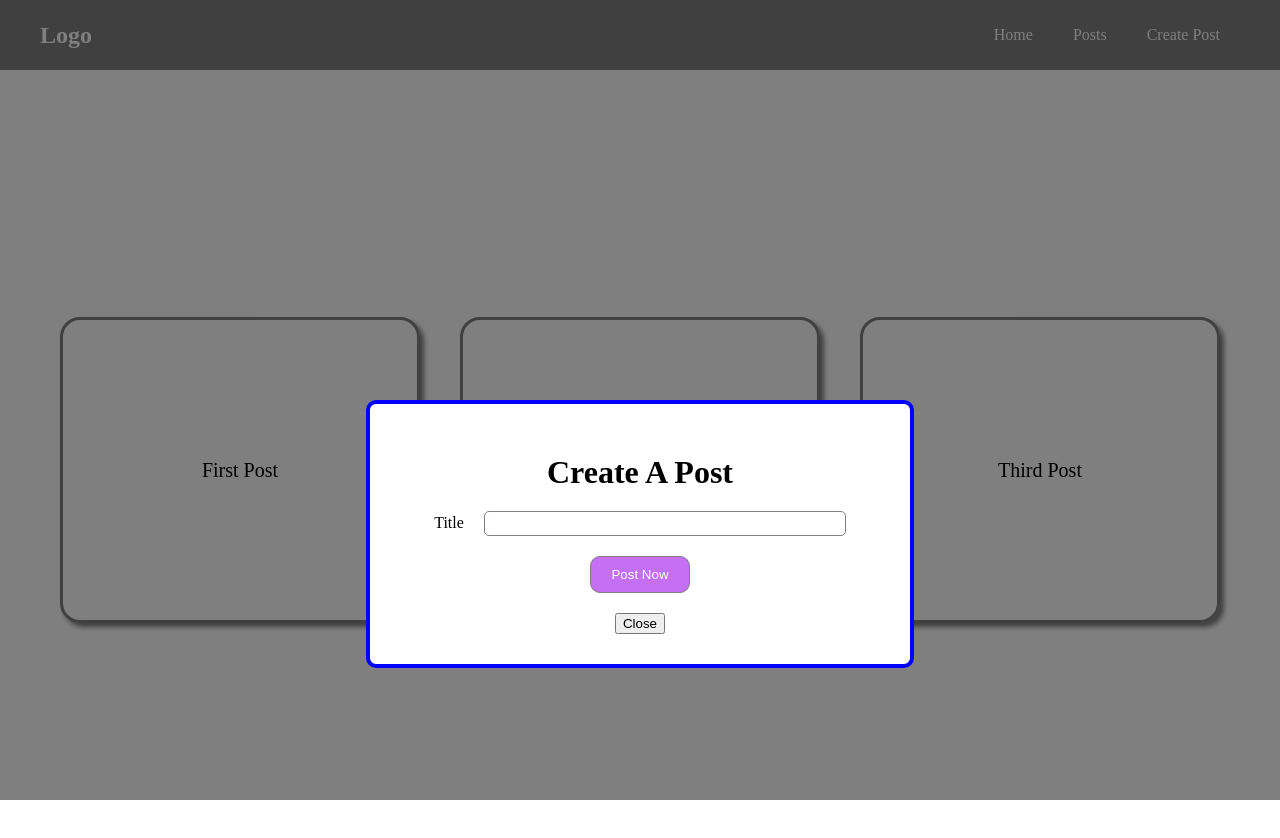
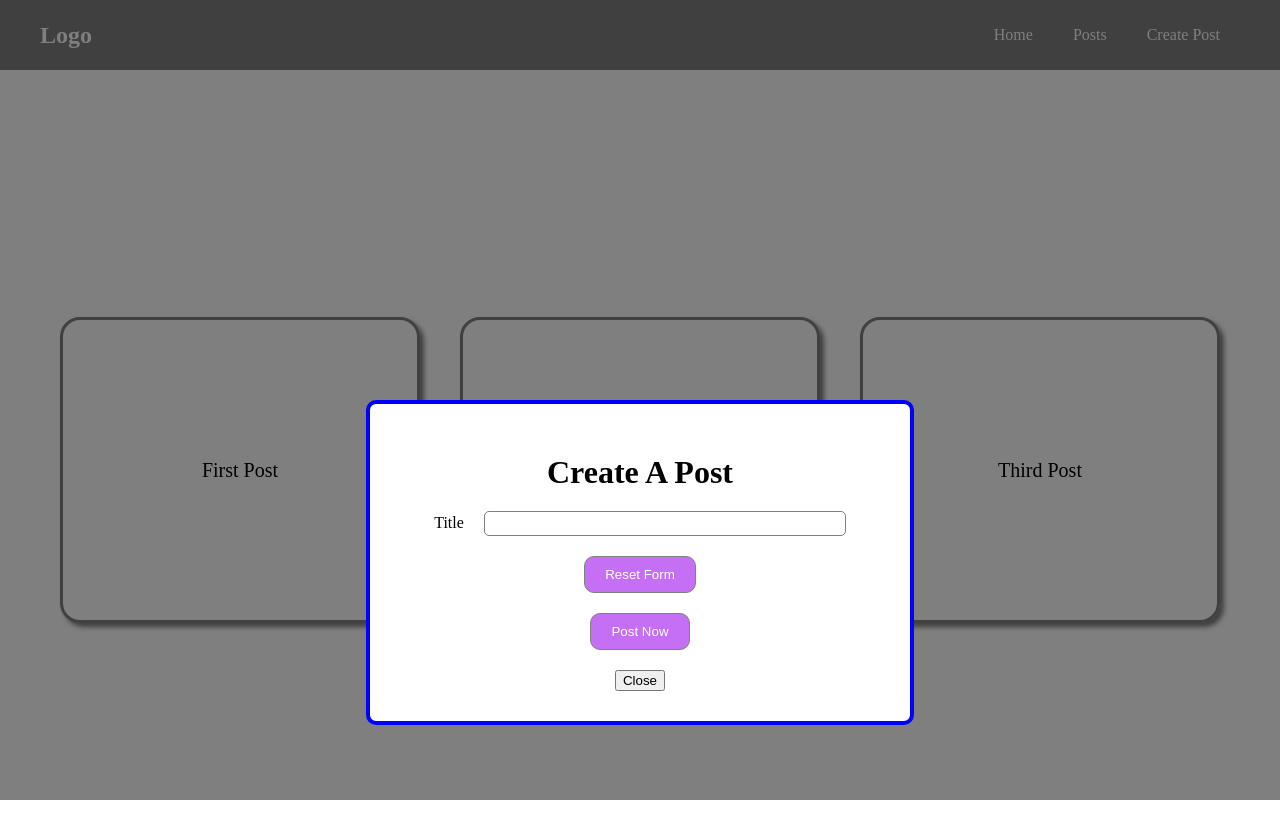
Before and after one commit to EiEaintThwe/ReactLesson, a React (Create React App) app in the folder spa-react/: page / in a window 1280 px wide. Both pictures are taken after a click on the item "Create Post". Shown: the top 838 px of the page. Built offline with nearby package versions, Linux system fonts and the light colour scheme.

Commit message:
two ways data binding

```diff
--- a/spa-react/src/assets/components/PostForm/index.js
+++ b/spa-react/src/assets/components/PostForm/index.js
@@ -8,14 +8,19 @@
   //   setTitle(e.target.value);
 
   // }
+  let resetForm = () => {
+    setTitle("");
+    console.log('updated successfully');
+  }
   return (
     <form className='post-form'>
         <h1>Create A Post</h1>
         <div className='form-control'>
             <label htmlFor=''>Title</label>
-            <input type='text' onChange={(e) => setTitle(e.target.value)}/>
+            <input type='text' onChange={(e) => setTitle(e.target.value)} value={title}/>
         </div>
         <p>{title}</p>
+        <button type='button' onClick={resetForm}>Reset Form</button>
 
         <div className='form-control'>
             <button>Post Now</button>
```
